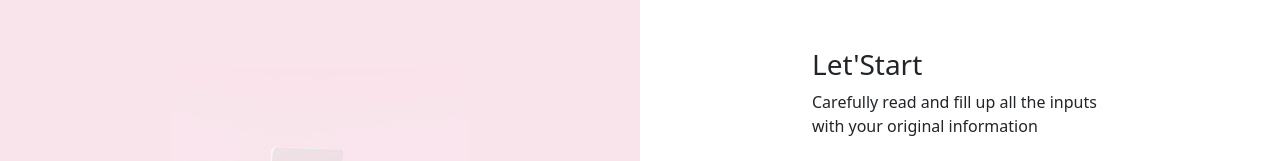
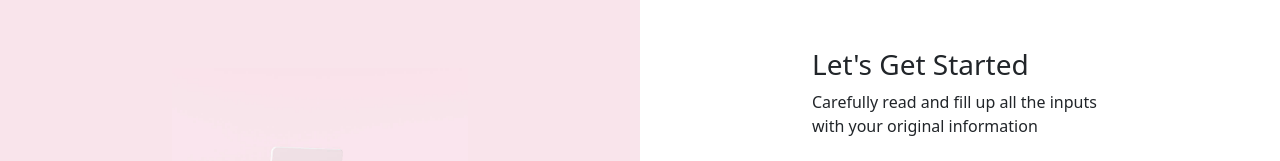
Before and after one commit to prernavb/prernavb.github.io, a plain HTML site: page register.html in a window 1280 px wide. Shown: the top 161 px of the page. Drawn offline with Linux system fonts and the light colour scheme.

Commit message:
Form title changed

```diff
--- a/register.html
+++ b/register.html
@@ -24,7 +24,7 @@
             <div class=" col-lg-6 py-5">
                 <div class="row flex-column justify-content-center align-items-center h-100">
                     <div class="col-10 mb-4 col-lg-6">
-                        <h3>Let'Start</h3>
+                        <h3>Let's Get Started</h3>
                         <p>Carefully read and fill up all the inputs with your original information</p>
                         <div id="alert-success" class="alert alert-success d-none">
                             <strong>Success!</strong>Registration Completed!
```
